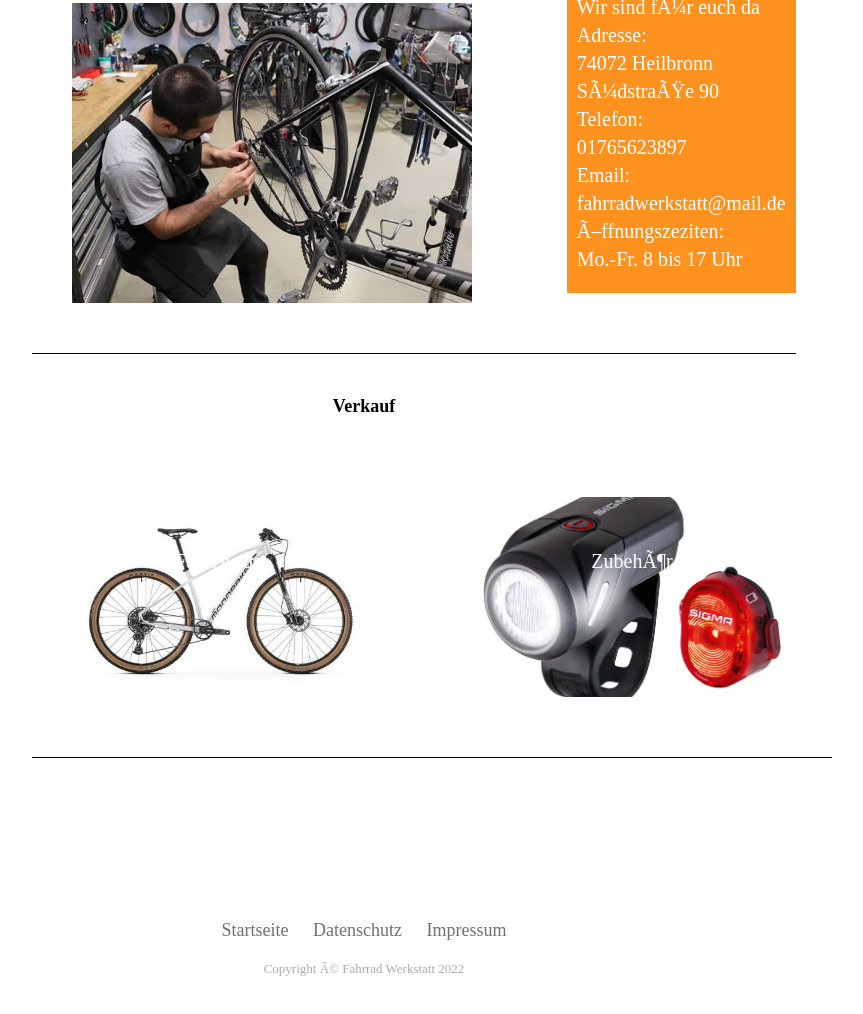
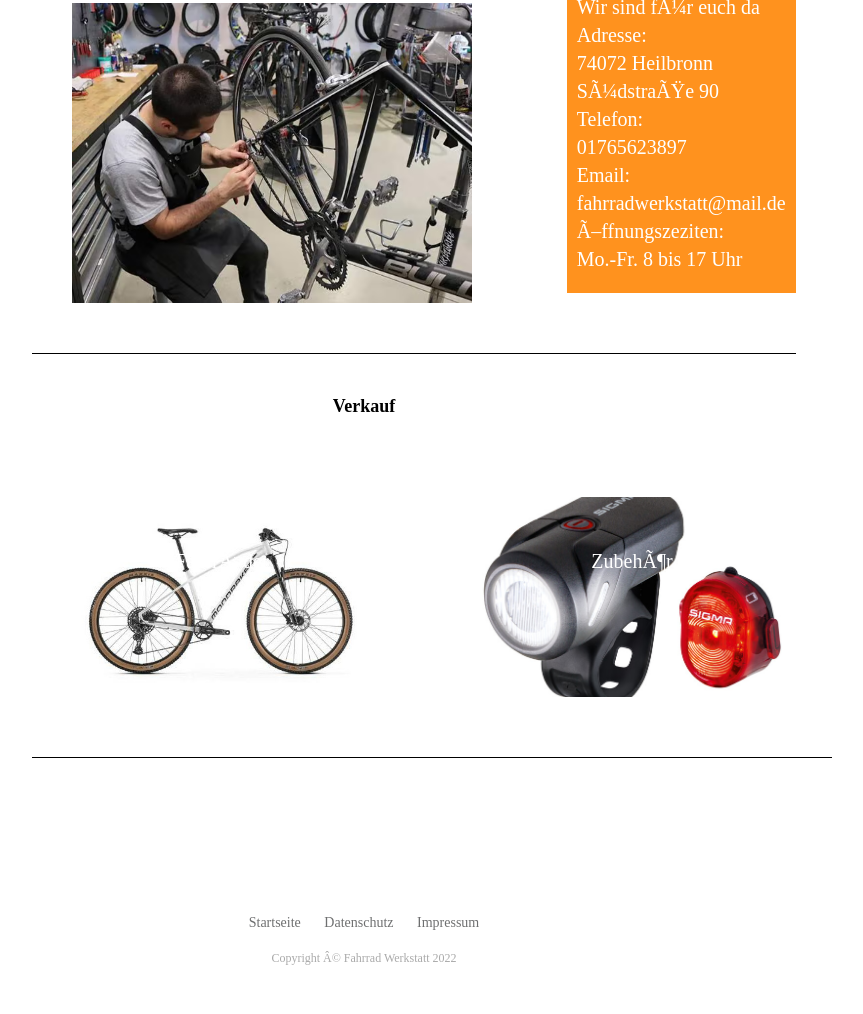
Before and after one commit to saschared/werkstatt, a plain HTML site: page index.html in a window 1280 px wide. Shown: the part 1129-2143 px from the top of the page, without its empty margins (276-1139 px from the left). Drawn offline with Linux system fonts and the light colour scheme.

Commit message:
Update design.css

```diff
--- a/design.css
+++ b/design.css
@@ -203,7 +203,7 @@ width:200px;
   padding:0;
   list-style:none;
   text-align:center;
-  font-size:18px;
+  font-size:14px;
   line-height:1.6;
   margin-bottom:0;
   position:relativ;
@@ -223,7 +223,7 @@ width:200px;
 .footer-basic .copyright {
   margin-top:15px;
   text-align:center;
-  font-size:13px;
+  font-size:12px;
   color:#aaa;
   margin-bottom:0;
 }
```
